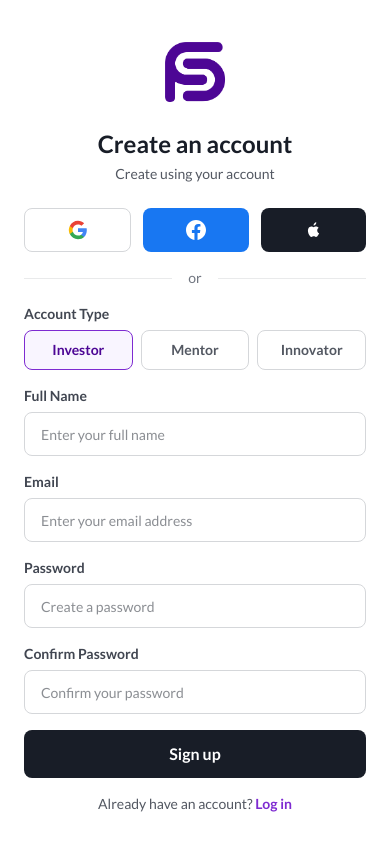
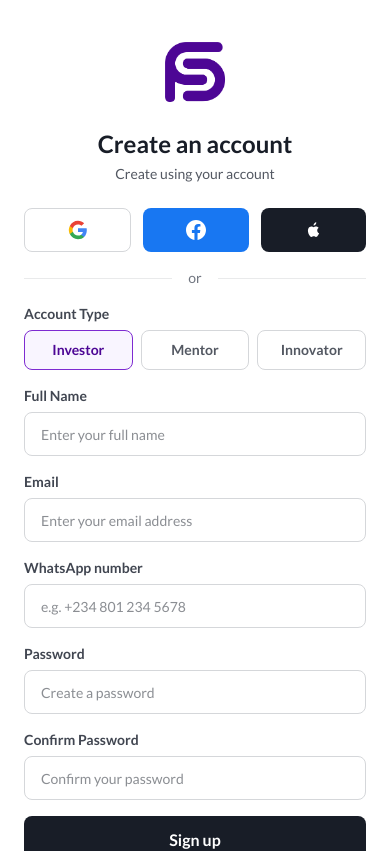
Before and after one commit to StarFeeds/Starfeeds, a Next.js app in the folder frontend/: page /register in a window 390 px wide. Shown: the top 851 px of the page. Built offline with nearby package versions, Linux system fonts and the light colour scheme; no server answers.

Commit message:
Collect WhatsApp number on signup
- UserCreate accepts optional phone; register saves it to user.phone
- Register form adds a WhatsApp number field, passed through the API client

Co-Authored-By: Claude Opus 4.8 <noreply@anthropic.com>

```diff
--- a/frontend/app/(auth)/register/page.tsx
+++ b/frontend/app/(auth)/register/page.tsx
@@ -34,6 +34,7 @@ export default function RegisterPage() {
   const [accountType, setAccountType] = useState<AccountType>("Investor");
   const [fullName, setFullName] = useState("");
   const [email, setEmail] = useState("");
+  const [whatsapp, setWhatsapp] = useState("");
   const [password, setPassword] = useState("");
   const [confirm, setConfirm] = useState("");
   const [error, setError] = useState("");
@@ -55,7 +56,7 @@ export default function RegisterPage() {
     }
     setLoading(true);
     try {
-      await api.auth.register(email, deriveUsername(email), fullName, password);
+      await api.auth.register(email, deriveUsername(email), fullName, password, whatsapp.trim() || undefined);
       await refetchUser();
       router.push("/home");
     } catch (err) {
@@ -147,6 +148,20 @@ export default function RegisterPage() {
 
                 <div>
                   <label className="block text-sm font-semibold text-neutral-700 mb-1.5">
+                    WhatsApp number
+                  </label>
+                  <input
+                    type="tel"
+                    value={whatsapp}
+                    onChange={(e) => setWhatsapp(e.target.value)}
+                    placeholder="e.g. +234 801 234 5678"
+                    className="w-full px-4 h-11 border border-neutral-300 rounded-lg text-sm focus:outline-none focus:ring-2 focus:ring-primary-500 focus:border-transparent transition"
+                    required
+                  />
+                </div>
+
+                <div>
+                  <label className="block text-sm font-semibold text-neutral-700 mb-1.5">
                     Password
                   </label>
                   <input
--- a/frontend/lib/api/client.ts
+++ b/frontend/lib/api/client.ts
@@ -149,10 +149,10 @@ async function apiCall<T>(
 
 export const api = {
   auth: {
-    register: async (email: string, username: string, fullName: string, password: string): Promise<TokenPair> => {
+    register: async (email: string, username: string, fullName: string, password: string, phone?: string): Promise<TokenPair> => {
       const tokens = await apiCall<TokenPair>("/auth/register", {
         method: "POST",
-        body: JSON.stringify({ email, username, full_name: fullName, password }),
+        body: JSON.stringify({ email, username, full_name: fullName, password, phone: phone || null }),
       });
       setStoredTokens({ access: tokens.access_token, refresh: tokens.refresh_token });
       return tokens;
```
Also changed, not shown: 2 other files (tests, documents, lock files or other folders).
